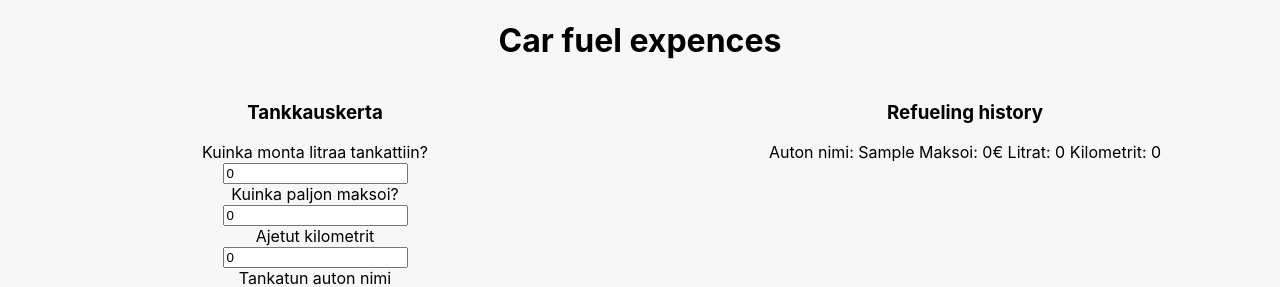
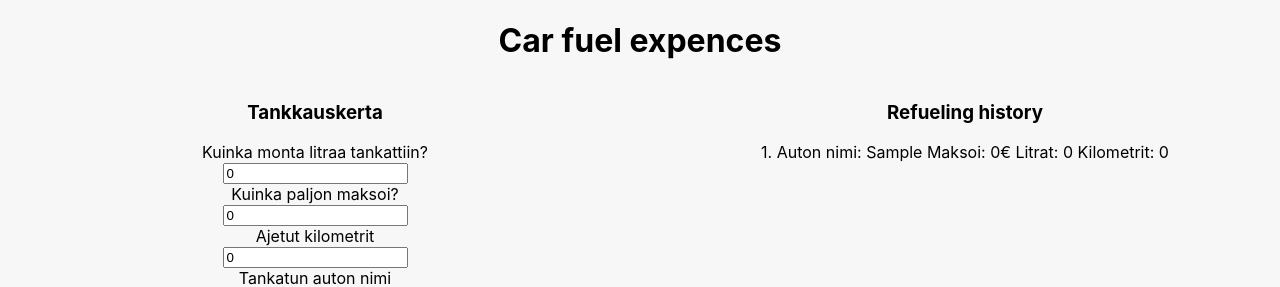
Before and after one commit to MinnaNordqvist/selainohjelmointi_g8, a React (Create React App) app in the folder bensa/: page / in a window 1280 px wide. Both pictures are taken after typing "Sample" into the empty fields and a click on the button "Add Refueling Expense". Shown: the top 287 px of the page. Built offline with nearby package versions, Linux system fonts and the light colour scheme.

Commit message:
Lisätty tankkaus id Transaction.js tiedostoon

```diff
--- a/bensa/src/Transaction.js
+++ b/bensa/src/Transaction.js
@@ -4,7 +4,7 @@ export const Transaction = ({transaction}) => {
 
     return (
     <li className="tankkaus">
-        Auton nimi: {transaction.text}  Maksoi: {transaction.hinta}€
+        {transaction.id}. Auton nimi: {transaction.text}  Maksoi: {transaction.hinta}€
         Litrat: {transaction.litrat} Kilometrit: {transaction.km}
         </li>
   )
```
